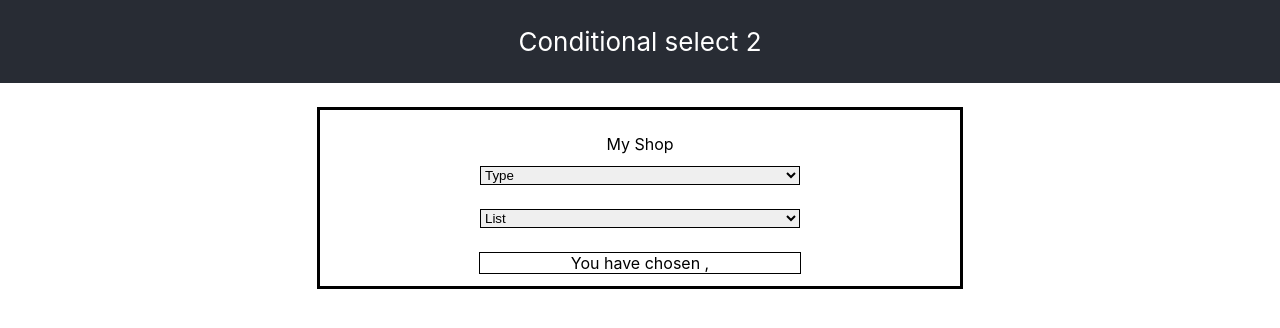
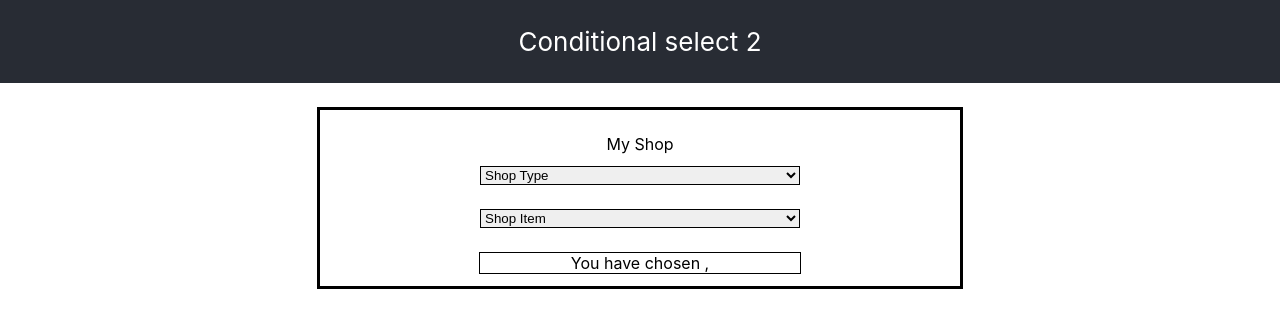
Before and after one commit to svirinvictoria/Conditional-Select, a React (Create React App) app: page / in a window 1280 px wide. Shown: the top 328 px of the page. Built offline with nearby package versions, Linux system fonts and the light colour scheme.

Commit message:
changes, rename...

```diff
--- a/src/components/SelectItem.js
+++ /dev/null
@@ -1,53 +0,0 @@
-import React, {useState, useEffect} from "react";
-import "./SelectItem.css"
-
-const SelectItem =()=>{
-    const [shopType, setshopType]=useState(["Type"]);//List of shop types
-    const [selectedShop, setSelectedShop]=useState("");//chosen type
-    const[itemsList, setItemsList]=useState(["List"]);//list of products
-    const [selectedList, setSelectedList]=useState("");//chosen product
-
-    useEffect(()=>{
-        setshopType(["Type", "Fruits", "Vegetables"]);
-    }, []);
-
-    const typeChangeHandler =(event)=>{
-        setSelectedShop(event.target.value);
-        changeMyList(event.target.value);
-    }
-
-     const changeMyList = (selectedShop) => {
-       if (selectedShop === "Fruits") {
-         setItemsList(["List", "Apple", "Pear", "Peach"]);
-       } else if (selectedShop === "Vegetables") {
-         setItemsList(["List", "Tomato", "Potato", "Onion"]);
-       }
-     };
-
-    const shopChangeHandler = (event) => {
-     setSelectedList(event.target.value)
-    };
-
-      return (
-        <div className="item">
-          My Shop
-          <div>
-            <select className="border-control" onChange={typeChangeHandler}>
-              {shopType.map((type) => {
-                return <option key={type}>{type}</option>;
-              })}
-            </select>
-          </div>
-          <div>
-            <select className="border-control" onChange={shopChangeHandler}>
-              {itemsList.map((item) => {
-                return <option key={item}>{item}</option>;
-              })}
-            </select>
-          </div>
-          <div className="border-control">{`You have chosen ${selectedShop}, ${selectedList}`}</div>
-        </div>
-      );
-}
-
-export default SelectItem;
--- /dev/null
+++ b/src/components/SelectItem.jsx
@@ -0,0 +1,80 @@
+import React, { useState, useEffect } from "react";
+import "./SelectItem.css";
+
+const SelectItem = () => {
+  const shopTypeTitle = "Shop Type";
+  const shopItemTitle = "Shop Item";
+
+  const fruitsTitle = "Fruits";
+  const vegetablesTitle = "Vegetables";
+  const milkProductsTitle = "Milk Products";
+
+  const [shopTypes, setShopTypes] = useState([shopTypeTitle]); //List of shop types
+  const [selectedShopType, setSelectedShopType] = useState(""); //chosen type
+  const [shopItems, setShopItems] = useState([shopItemTitle]); //list of products
+  const [selectedShopItem, setSelectedShopItem] = useState(""); //chosen product
+
+  useEffect(() => {
+    setShopTypes([
+      shopTypeTitle,
+      fruitsTitle,
+      vegetablesTitle,
+      milkProductsTitle,
+      "Drinks",
+    ]);
+  }, []);
+
+  const onChangeTypeHandler = (event) => {
+    setSelectedShopType("");
+    setSelectedShopItem("");
+    setSelectedShopType(event.target.value);
+    fillItems(event.target.value);
+  };
+
+  const fillItems = (selectedShopType) => {
+    switch (selectedShopType) {
+      case fruitsTitle: {
+        setShopItems([shopItemTitle, "Apple", "Pear", "Peach"]);
+        break;
+      }
+      case vegetablesTitle: {
+        setShopItems([shopItemTitle, "Tomato", "Potato", "Onion"]);
+        break;
+      }
+      case milkProductsTitle: {
+        setShopItems([shopItemTitle, "Yogurt", "Cheese", "Milk"]);
+        break;
+      }
+      default: {
+        setShopItems(["Unsuported type"]);
+      }
+    }
+  };
+
+  const onChangeItemHandler = (event) => {
+    setSelectedShopItem(event.target.value);
+  };
+
+  return (
+    <div className="item">
+      My Shop
+      <div>
+        <select className="border-control" onChange={onChangeTypeHandler}>
+          {shopTypes.map((type) => {
+            return <option key={type}>{type}</option>;
+          })}
+        </select>
+      </div>
+      <div>
+        <select className="border-control" onChange={onChangeItemHandler}>
+          {shopItems.map((item) => {
+            return <option key={item}>{item}</option>;
+          })}
+        </select>
+      </div>
+      <div className="border-control">{`You have chosen ${selectedShopType}, ${selectedShopItem}`}</div>
+    </div>
+  );
+};
+
+export default SelectItem;
--- a/src/index.js
+++ b/src/index.js
@@ -1,17 +1,11 @@
-import React from 'react';
-import ReactDOM from 'react-dom/client';
-import './index.css';
-import App from './App';
-import reportWebVitals from './reportWebVitals';
+import React from "react";
+import ReactDOM from "react-dom/client";
+import App from "./App";
+import "./index.css";
 
-const root = ReactDOM.createRoot(document.getElementById('root'));
+const root = ReactDOM.createRoot(document.getElementById("root"));
 root.render(
   <React.StrictMode>
     <App />
   </React.StrictMode>
 );
-
-// If you want to start measuring performance in your app, pass a function
-// to log results (for example: reportWebVitals(console.log))
-// or send to an analytics endpoint. Learn more: https://bit.ly/CRA-vitals
-reportWebVitals();
--- a/src/reportWebVitals.js
+++ /dev/null
@@ -1,13 +0,0 @@
-const reportWebVitals = onPerfEntry => {
-  if (onPerfEntry && onPerfEntry instanceof Function) {
-    import('web-vitals').then(({ getCLS, getFID, getFCP, getLCP, getTTFB }) => {
-      getCLS(onPerfEntry);
-      getFID(onPerfEntry);
-      getFCP(onPerfEntry);
-      getLCP(onPerfEntry);
-      getTTFB(onPerfEntry);
-    });
-  }
-};
-
-export default reportWebVitals;
```
Also changed, not shown: src/App.jsx (renamed from src/App.js, +4 -6 lines), src/setupTests.js (deleted, +0 -5 lines), src/logo.svg (deleted), 1 other file (tests, documents, lock files or other folders).
